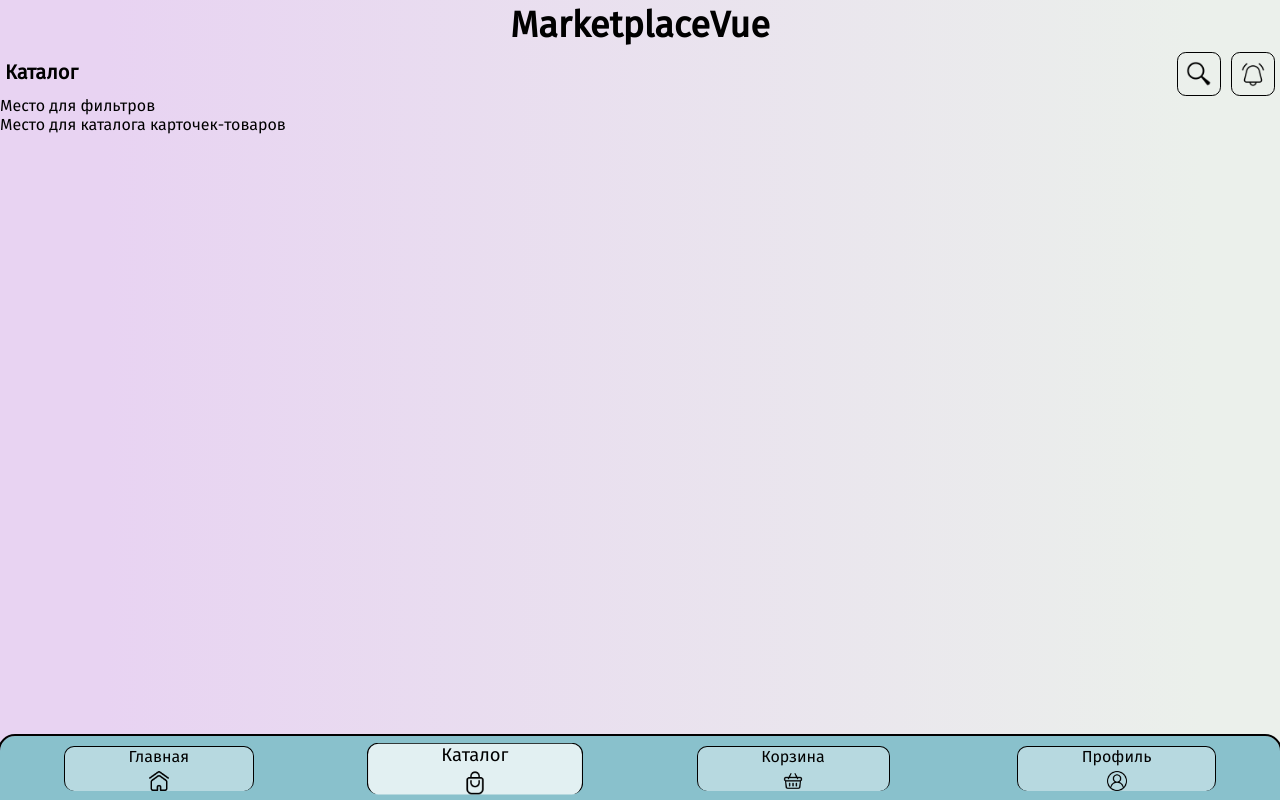
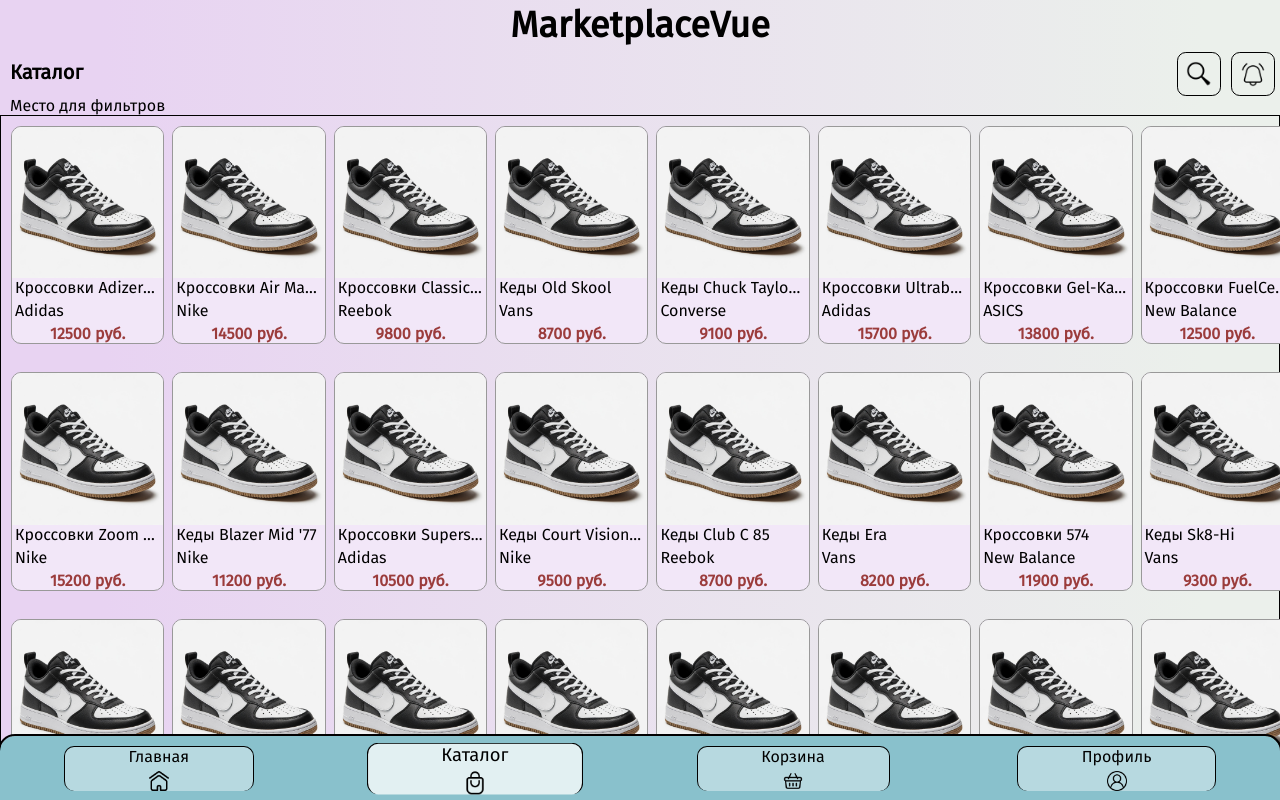
Before and after one commit to alekcmirniy/optimized_marketplace, a Vue app: page /store in a window 1280 px wide. Shown: the top 800 px of the page. Built offline with nearby package versions, Linux system fonts and the light colour scheme.

Commit message:
Добавлено отображение для каталога

```diff
--- /dev/null
+++ b/src/assets/_variables.scss
@@ -0,0 +1 @@
+$body-color: #e8d3f2;
--- a/src/assets/main.scss
+++ b/src/assets/main.scss
@@ -1,4 +1,5 @@
 @use "sass:color";
+@use 'variables' as vars;
 @import url('https://fonts.googleapis.com/css2?family=Fira+Sans&display=swap');
 html, body, h1, h2, h3, h4, h5, h6, p, main, div, span, a, footer, header, dd, dt, dl, ol, ul, li, table, article, aside, span, form, th, tr, td, caption {
     margin: 0;
@@ -15,6 +16,6 @@
     font-style: normal;
 }
 body {
-  background: #e8d3f2;
+  background: vars.$body-color;
   background: linear-gradient(90deg, rgba(232, 211, 242, 1) 8%, rgba(235, 240, 235, 1) 94%);
 }
--- a/src/backend/database.ts
+++ b/src/backend/database.ts
@@ -1,68 +1,90 @@
-class Product {
-    id:number;
-    model:string;
-    brend: string;
-    price: number;
-    categories: Object;
+import Icon from "@/backend/productPhotos/Shoe1.png"
+export class Product {
 
-    constructor(id: number, model: string, brend: string, price: number, categories: {mainCategory: string, otherCategories: Array<string>}) {
-        this.id = id;
+    constructor(
+        private readonly _id: number,
+        private readonly model: string,
+        private readonly brand: string,
+        private readonly price: number,
+        private readonly _imagePath: string,
+        private readonly categories: Categories
+    ) {
+
+        this._id = _id;
         this.model = model;
-        this.brend = brend;
+        this.brand = brand;
         this.price = price;
         this.categories = categories;
+        this._imagePath = _imagePath;
     }
+    public getCardDescription() :Array<string> {
+        return [`${this.categories.mainCategory} ${this.model}`, `${this.brand}`, `${this.price.toString()} руб.`];
+    }
+    public get imagePath(): string {
+        return this._imagePath;                 //а для того чтобы по айди прикрепиться в v-for внутри StoreView нужно тоже написать геттер для id?
+    }
+    public get id(): number {
+        return this._id;
+    }
+};
+type Categories = {
+    mainCategory: string;
+    otherCategories: Array<string>;
 }
+const ProductDatabase: Array<Product> = [
+    new Product(1, "Adizero Select II", "Adidas", 12500, Icon, { mainCategory: "Кроссовки", otherCategories: ["Обувь", "Лето"] }),
+    new Product(2, "Air Max 90", "Nike", 14500, Icon, { mainCategory: "Кроссовки", otherCategories: ["Спорт", "Лето"] }),
+    new Product(3, "Classic Leather", "Reebok", 9800, Icon, { mainCategory: "Кроссовки", otherCategories: ["Обувь", "Весна"] }),
+    new Product(4, "Old Skool", "Vans", 8700, Icon, { mainCategory: "Кеды", otherCategories: ["Уличный стиль", "Весна"] }),
+    new Product(5, "Chuck Taylor All Star", "Converse", 9100, Icon, { mainCategory: "Кеды", otherCategories: ["Лето", "Город"] }),
+    new Product(6, "Ultraboost 22", "Adidas", 15700, Icon, { mainCategory: "Кроссовки", otherCategories: ["Бег", "Тренировки"] }),
+    new Product(7, "Gel-Kayano 29", "ASICS", 13800, Icon, { mainCategory: "Кроссовки", otherCategories: ["Бег", "Зима"] }),
+    new Product(8, "FuelCell Rebel", "New Balance", 12500, Icon, { mainCategory: "Кроссовки", otherCategories: ["Фитнес", "Лето"] }),
+    new Product(9, "Zoom Fly 5", "Nike", 15200, Icon, { mainCategory: "Кроссовки", otherCategories: ["Спорт", "Фитнес"] }),
+    new Product(10, "Blazer Mid '77", "Nike", 11200, Icon, { mainCategory: "Кеды", otherCategories: ["Город", "Осень"] }),
+    new Product(11, "Superstar", "Adidas", 10500, Icon, { mainCategory: "Кроссовки", otherCategories: ["Универсальные", "Весна"] }),
+    new Product(12, "Court Vision Low", "Nike", 9500, Icon, { mainCategory: "Кеды", otherCategories: ["Город", "Весна"] }),
+    new Product(13, "Club C 85", "Reebok", 8700, Icon, { mainCategory: "Кеды", otherCategories: ["Стрит", "Весна"] }),
+    new Product(14, "Era", "Vans", 8200, Icon, { mainCategory: "Кеды", otherCategories: ["Универсальные", "Лето"] }),
+    new Product(15, "574", "New Balance", 11900, Icon, { mainCategory: "Кроссовки", otherCategories: ["Город", "Весна"] }),
+    new Product(16, "Sk8-Hi", "Vans", 9300, Icon, { mainCategory: "Кеды", otherCategories: ["Уличный стиль", "Осень"] }),
+    new Product(17, "Stan Smith", "Adidas", 10200, Icon, { mainCategory: "Кроссовки", otherCategories: ["Город", "Лето"] }),
+    new Product(18, "React Infinity Run", "Nike", 14800, Icon, { mainCategory: "Кроссовки", otherCategories: ["Бег", "Фитнес"] }),
+    new Product(19, "Nano X2", "Reebok", 13400, Icon, { mainCategory: "Кроссовки", otherCategories: ["Тренировки", "Зал"] }),
+    new Product(20, "Zoom Freak 4", "Nike", 14200, Icon, { mainCategory: "Кроссовки", otherCategories: ["Баскетбол", "Спорт"] }),
+    new Product(21, "Kamanda", "Adidas", 10800, Icon, { mainCategory: "Кроссовки", otherCategories: ["Лимитированная серия", "Уличный стиль"] }),
+    new Product(22, "Daytona DMX", "Reebok", 11500, Icon, { mainCategory: "Кроссовки", otherCategories: ["Ретро", "Город"] }),
+    new Product(23, "Pegasus Trail 4", "Nike", 13900, Icon, { mainCategory: "Кроссовки", otherCategories: ["Треккинг", "Природа"] }),
+    new Product(24, "Continental 80", "Adidas", 9200, Icon, { mainCategory: "Кеды", otherCategories: ["Город", "Ретро"] }),
+    new Product(25, "ZoomX Vaporfly", "Nike", 19700, Icon, { mainCategory: "Кроссовки", otherCategories: ["Марафон", "Про"] }),
+    new Product(26, "All Court", "Puma", 8400, Icon, { mainCategory: "Кеды", otherCategories: ["Лето", "Универсальные"] }),
+    new Product(27, "Cell Dome", "Puma", 9100, Icon, { mainCategory: "Кроссовки", otherCategories: ["Ретро", "Универсальные"] }),
+    new Product(28, "Disruptor II", "Fila", 7800, Icon, { mainCategory: "Кроссовки", otherCategories: ["Город", "Массивные"] }),
+    new Product(29, "MX-720", "Nike", 16200, Icon, { mainCategory: "Кроссовки", otherCategories: ["Футуризм", "Город"] }),
+    new Product(30, "Zig Kinetica", "Reebok", 9900, Icon, { mainCategory: "Кроссовки", otherCategories: ["Технологии", "Уличный стиль"] }),
+    new Product(31, "Torsion TRDC", "Adidas", 11800, Icon, { mainCategory: "Кроссовки", otherCategories: ["Треккинг", "Осень"] }),
+    new Product(32, "IGNITE Limitless", "Puma", 10800, Icon, { mainCategory: "Кроссовки", otherCategories: ["Фитнес", "Город"] }),
+    new Product(33, "Wave Rider 25", "Mizuno", 13500, Icon, { mainCategory: "Кроссовки", otherCategories: ["Бег", "Про"] }),
+    new Product(34, "Speedcross 5", "Salomon", 12800, Icon, { mainCategory: "Кроссовки", otherCategories: ["Треккинг", "Природа"] }),
+    new Product(35, "XT-6", "Salomon", 14700, Icon, { mainCategory: "Кроссовки", otherCategories: ["Универсальные", "Стиль"] }),
+    new Product(36, "GT-1000 11", "ASICS", 11200, Icon, { mainCategory: "Кроссовки", otherCategories: ["Бег", "Зал"] }),
+    new Product(37, "All Star Lift", "Converse", 9500, Icon, { mainCategory: "Кеды", otherCategories: ["Платформа", "Лето"] }),
+    new Product(38, "RS-X", "Puma", 10900, Icon, { mainCategory: "Кроссовки", otherCategories: ["Город", "Стиль"] }),
+    new Product(39, "Yeezy Boost 350", "Adidas", 24500, Icon, { mainCategory: "Кроссовки", otherCategories: ["Премиум", "Стрит"] }),
+    new Product(40, "Jordan 1 Mid", "Nike", 18700, Icon, { mainCategory: "Кроссовки", otherCategories: ["Баскетбол", "Икона"] }),
+    new Product(41, "Forum Low", "Adidas", 10200, Icon, { mainCategory: "Кеды", otherCategories: ["Классика", "Город"] }),
+    new Product(42, "Classic Nylon", "Reebok", 8100, Icon, { mainCategory: "Кроссовки", otherCategories: ["Ретро", "Повседневные"] }),
+    new Product(43, "Zoom Winflo 9", "Nike", 12200, Icon, { mainCategory: "Кроссовки", otherCategories: ["Фитнес", "Бег"] }),
+    new Product(44, "Pacer Future", "Puma", 8900, Icon, { mainCategory: "Кроссовки", otherCategories: ["Универсальные", "Город"] }),
+    new Product(45, "Trail Glove 6", "Merrell", 9700, Icon, { mainCategory: "Кроссовки", otherCategories: ["Природа", "Минимализм"] }),
+    new Product(46, "Bare Access XTR", "Merrell", 10200, Icon, { mainCategory: "Кроссовки", otherCategories: ["Треккинг", "Фитнес"] }),
+    new Product(47, "Fresh Foam Roav", "New Balance", 11300, Icon, { mainCategory: "Кроссовки", otherCategories: ["Бег", "Зал"] }),
+    new Product(48, "Cloud X", "On Running", 15300, Icon, { mainCategory: "Кроссовки", otherCategories: ["Фитнес", "Про"] }),
+    new Product(49, "Zoom Structure 24", "Nike", 13900, Icon, { mainCategory: "Кроссовки", otherCategories: ["Бег", "Стабильность"] }),
+    new Product(50, "NMD_R1", "Adidas", 12600, Icon, { mainCategory: "Кроссовки", otherCategories: ["Универсальные", "Футуризм"] }),
 
-const ProductDatabase: Array<Product> = [
-    new Product(1, "Adizero Select II", "Adidas", 12500, { mainCategory: "Кроссовки", otherCategories: ["Обувь", "Лето"] }),
-    new Product(2, "Air Max 90", "Nike", 14500, { mainCategory: "Кроссовки", otherCategories: ["Спорт", "Лето"] }),
-    new Product(3, "Classic Leather", "Reebok", 9800, { mainCategory: "Кроссовки", otherCategories: ["Обувь", "Весна"] }),
-    new Product(4, "Old Skool", "Vans", 8700, { mainCategory: "Кеды", otherCategories: ["Уличный стиль", "Весна"] }),
-    new Product(5, "Chuck Taylor All Star", "Converse", 9100, { mainCategory: "Кеды", otherCategories: ["Лето", "Город"] }),
-    new Product(6, "Ultraboost 22", "Adidas", 15700, { mainCategory: "Кроссовки", otherCategories: ["Бег", "Тренировки"] }),
-    new Product(7, "Gel-Kayano 29", "ASICS", 13800, { mainCategory: "Кроссовки", otherCategories: ["Бег", "Зима"] }),
-    new Product(8, "FuelCell Rebel", "New Balance", 12500, { mainCategory: "Кроссовки", otherCategories: ["Фитнес", "Лето"] }),
-    new Product(9, "Zoom Fly 5", "Nike", 15200, { mainCategory: "Кроссовки", otherCategories: ["Спорт", "Фитнес"] }),
-    new Product(10, "Blazer Mid '77", "Nike", 11200, { mainCategory: "Кеды", otherCategories: ["Город", "Осень"] }),
-    new Product(11, "Superstar", "Adidas", 10500, { mainCategory: "Кроссовки", otherCategories: ["Универсальные", "Весна"] }),
-    new Product(12, "Court Vision Low", "Nike", 9500, { mainCategory: "Кеды", otherCategories: ["Город", "Весна"] }),
-    new Product(13, "Club C 85", "Reebok", 8700, { mainCategory: "Кеды", otherCategories: ["Стрит", "Весна"] }),
-    new Product(14, "Era", "Vans", 8200, { mainCategory: "Кеды", otherCategories: ["Универсальные", "Лето"] }),
-    new Product(15, "574", "New Balance", 11900, { mainCategory: "Кроссовки", otherCategories: ["Город", "Весна"] }),
-    new Product(16, "Sk8-Hi", "Vans", 9300, { mainCategory: "Кеды", otherCategories: ["Уличный стиль", "Осень"] }),
-    new Product(17, "Stan Smith", "Adidas", 10200, { mainCategory: "Кроссовки", otherCategories: ["Город", "Лето"] }),
-    new Product(18, "React Infinity Run", "Nike", 14800, { mainCategory: "Кроссовки", otherCategories: ["Бег", "Фитнес"] }),
-    new Product(19, "Nano X2", "Reebok", 13400, { mainCategory: "Кроссовки", otherCategories: ["Тренировки", "Зал"] }),
-    new Product(20, "Zoom Freak 4", "Nike", 14200, { mainCategory: "Кроссовки", otherCategories: ["Баскетбол", "Спорт"] }),
-    new Product(21, "Kamanda", "Adidas", 10800, { mainCategory: "Кроссовки", otherCategories: ["Лимитированная серия", "Уличный стиль"] }),
-    new Product(22, "Daytona DMX", "Reebok", 11500, { mainCategory: "Кроссовки", otherCategories: ["Ретро", "Город"] }),
-    new Product(23, "Pegasus Trail 4", "Nike", 13900, { mainCategory: "Кроссовки", otherCategories: ["Треккинг", "Природа"] }),
-    new Product(24, "Continental 80", "Adidas", 9200, { mainCategory: "Кеды", otherCategories: ["Город", "Ретро"] }),
-    new Product(25, "ZoomX Vaporfly", "Nike", 19700, { mainCategory: "Кроссовки", otherCategories: ["Марафон", "Про"] }),
-    new Product(26, "All Court", "Puma", 8400, { mainCategory: "Кеды", otherCategories: ["Лето", "Универсальные"] }),
-    new Product(27, "Cell Dome", "Puma", 9100, { mainCategory: "Кроссовки", otherCategories: ["Ретро", "Универсальные"] }),
-    new Product(28, "Disruptor II", "Fila", 7800, { mainCategory: "Кроссовки", otherCategories: ["Город", "Массивные"] }),
-    new Product(29, "MX-720", "Nike", 16200, { mainCategory: "Кроссовки", otherCategories: ["Футуризм", "Город"] }),
-    new Product(30, "Zig Kinetica", "Reebok", 9900, { mainCategory: "Кроссовки", otherCategories: ["Технологии", "Уличный стиль"] }),
-    new Product(31, "Torsion TRDC", "Adidas", 11800, { mainCategory: "Кроссовки", otherCategories: ["Треккинг", "Осень"] }),
-    new Product(32, "IGNITE Limitless", "Puma", 10800, { mainCategory: "Кроссовки", otherCategories: ["Фитнес", "Город"] }),
-    new Product(33, "Wave Rider 25", "Mizuno", 13500, { mainCategory: "Кроссовки", otherCategories: ["Бег", "Про"] }),
-    new Product(34, "Speedcross 5", "Salomon", 12800, { mainCategory: "Кроссовки", otherCategories: ["Треккинг", "Природа"] }),
-    new Product(35, "XT-6", "Salomon", 14700, { mainCategory: "Кроссовки", otherCategories: ["Универсальные", "Стиль"] }),
-    new Product(36, "GT-1000 11", "ASICS", 11200, { mainCategory: "Кроссовки", otherCategories: ["Бег", "Зал"] }),
-    new Product(37, "All Star Lift", "Converse", 9500, { mainCategory: "Кеды", otherCategories: ["Платформа", "Лето"] }),
-    new Product(38, "RS-X", "Puma", 10900, { mainCategory: "Кроссовки", otherCategories: ["Город", "Стиль"] }),
-    new Product(39, "Yeezy Boost 350", "Adidas", 24500, { mainCategory: "Кроссовки", otherCategories: ["Премиум", "Стрит"] }),
-    new Product(40, "Jordan 1 Mid", "Nike", 18700, { mainCategory: "Кроссовки", otherCategories: ["Баскетбол", "Икона"] }),
-    new Product(41, "Forum Low", "Adidas", 10200, { mainCategory: "Кеды", otherCategories: ["Классика", "Город"] }),
-    new Product(42, "Classic Nylon", "Reebok", 8100, { mainCategory: "Кроссовки", otherCategories: ["Ретро", "Повседневные"] }),
-    new Product(43, "Zoom Winflo 9", "Nike", 12200, { mainCategory: "Кроссовки", otherCategories: ["Фитнес", "Бег"] }),
-    new Product(44, "Pacer Future", "Puma", 8900, { mainCategory: "Кроссовки", otherCategories: ["Универсальные", "Город"] }),
-    new Product(45, "Trail Glove 6", "Merrell", 9700, { mainCategory: "Кроссовки", otherCategories: ["Природа", "Минимализм"] }),
-    new Product(46, "Bare Access XTR", "Merrell", 10200, { mainCategory: "Кроссовки", otherCategories: ["Треккинг", "Фитнес"] }),
-    new Product(47, "Fresh Foam Roav", "New Balance", 11300, { mainCategory: "Кроссовки", otherCategories: ["Бег", "Зал"] }),
-    new Product(48, "Cloud X", "On Running", 15300, { mainCategory: "Кроссовки", otherCategories: ["Фитнес", "Про"] }),
-    new Product(49, "Zoom Structure 24", "Nike", 13900, { mainCategory: "Кроссовки", otherCategories: ["Бег", "Стабильность"] }),
-    new Product(50, "NMD_R1", "Adidas", 12600, { mainCategory: "Кроссовки", otherCategories: ["Универсальные", "Футуризм"] }),
 ];
+
+export default {
+    ProductDatabase
+}
--- a/src/components/MainHeader.vue
+++ b/src/components/MainHeader.vue
@@ -42,6 +42,7 @@
     padding: 0 5px;
 }
 .header-current-page {
+    margin-left: 5px;
     font-size: 20px;
     align-self: center;
     font-weight: 600;
--- /dev/null
+++ b/src/components/ProductCard.vue
@@ -0,0 +1,91 @@
+<template>
+    <div class="wrapper">
+        <section>
+            <img class="card-photo" v-bind:src="imagePath" />
+        </section>
+        <footer class="card-footer">
+            <p class="category-model">{{ cardDescription[0] }}</p>
+            <p class="brand">{{ cardDescription[1] }}</p>
+            <p class="price">{{ cardDescription[2] }}</p>
+        </footer>
+    </div>
+</template>
+
+<script lang="ts">
+import { defineComponent } from 'vue';
+
+export default defineComponent ({
+    name: "ProductCard",
+    props: {
+        cardDescription: {
+            type: Array,
+            required: true
+        },
+        imagePath: {
+            type: String,
+            required: true
+        }
+    },
+    data() {
+        return {
+
+        }
+    },
+    methods: {
+
+    }
+});
+
+</script>
+
+<style scoped lang="scss">
+@use "sass:color";
+@use '/src/assets/variables' as vars;
+.wrapper {
+    width: 45%;
+    margin: 10px;
+    overflow: hidden;
+    border: solid 1px color.adjust(vars.$body-color, $blackness:50%);
+    border-radius: 10px;
+    background-color: color.adjust(vars.$body-color, $lightness:5%);
+}
+section {
+    width: 100%;
+    display: flex;
+    overflow: hidden;
+}
+.card-photo {
+    max-height: 100%;
+    object-fit: contain;
+    max-width: 100%;
+}
+@media screen and (min-width: 769px) {
+    .wrapper {
+        max-width: 500px;
+    }
+}
+.card-footer {
+    width: 100%;
+    padding: 0 3px;
+    display: flex;
+    gap: 4px;
+    flex-direction: column;
+}
+.category-model {
+    white-space: nowrap;
+    overflow: hidden;
+    text-overflow: ellipsis;
+    display: block;
+    width: 100%;
+    display: block;
+}
+.brand {
+    text-align:justify;
+    word-break: break-word;
+}
+.price {
+    font-weight: bold;
+    color: rgb(155, 60, 60);
+    text-align: center;
+}
+</style>
--- a/src/views/HomeView.vue
+++ b/src/views/HomeView.vue
@@ -31,5 +31,4 @@
 </script>
 
 <style scoped lang="scss">
-@use "sass:color";
 </style>
--- a/src/views/StoreView.vue
+++ b/src/views/StoreView.vue
@@ -1,24 +1,32 @@
 <template>
     <div class="wrapper">
         <MainHeader :header="headerData" />
-        <p>Место для фильтров</p>
-        <p>Место для каталога карточек-товаров</p>
+        <p class="filter-section">Место для фильтров</p>
+        <ul class="card-catalog">
+            <li v-for="product of tempDatabase" :key="product.id" >
+                <ProductCard :cardDescription="product.getCardDescription()" :imagePath="product.imagePath"/>
+            </li>
+        </ul>
     </div>
 </template>
 
 <script lang="ts">
 import MainHeader from '@/components/MainHeader.vue';
+import ProductCard from '@/components/ProductCard.vue'
+import db from '@/backend/database';
+import { Product } from '@/backend/database';
 
 export default {
     name: "StoreView",
-    components: { MainHeader },
+    components: { MainHeader, ProductCard },
     data() {
         return {
             headerData: {
                 headerText: "Каталог",
                 searchRequired: true,
                 notificationsRequired: true
-            }
+            },
+            tempDatabase: db.ProductDatabase as Array<Product> || []
         }
     }
 }
@@ -26,5 +34,23 @@
 </script>
 
 <style scoped lang="scss">
-
+.wrapper {
+    width: 100%;
+}
+.filter-section {
+    margin: 0 10px;
+}
+.card-catalog {
+    border: solid 1px black;
+    display: grid;
+    grid-template-columns: 45% 45%;
+    gap: 20px;
+    list-style-type: none;
+}
+@media screen and (min-width: 769px) {
+    .card-catalog {
+        gap: 8px;
+        grid-template-columns: 12% 12% 12% 12% 12% 12% 12% 12%;
+    }
+}
 </style>
```
Also changed, not shown: src/components/DailyProduct.vue (deleted, +0 -32 lines), src/backend/productPhotos/Shoe1.png (added).
